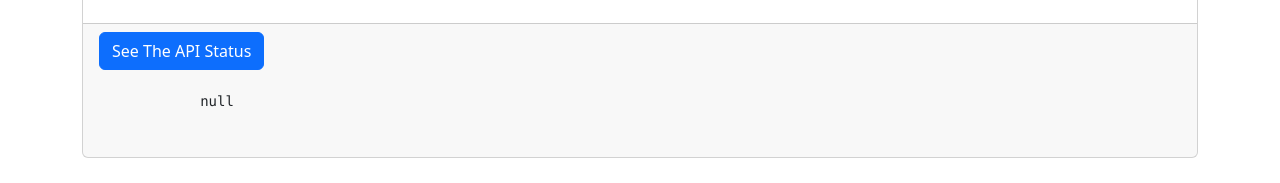
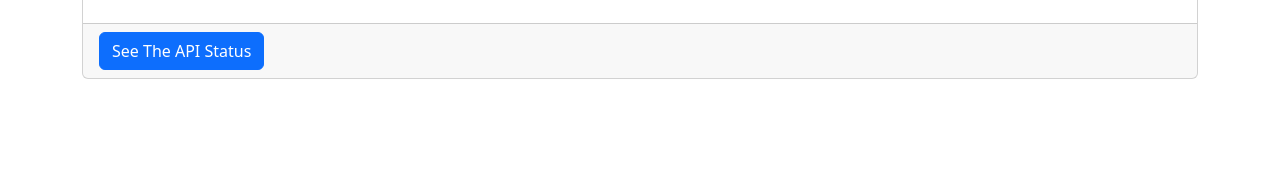
Before and after one commit to BenD150/intro-feb-2023, an Angular app in the folder frontend/: page /about in a window 1280 px wide. Shown: the part 267-450 px from the top of the page. Built offline with nearby package versions, Linux system fonts and the light colour scheme.

Commit message:
API nice looking message

```diff
--- a/frontend/src/app/components/about/about.component.html
+++ b/frontend/src/app/components/about/about.component.html
@@ -8,9 +8,9 @@
     <div class="card-footer">
         <button (click)="getStatus()"
                 class="btn btn-primary">See The API Status</button>
-        <pre>
-            <!-- When you have an observable, you HAVE to push it through the async pipe -->
-            {{ responseFromServer$ | async | json }}
-        </pre>
+        <div *ngIf="(responseFromServer$ | async) as response">
+            <p>The status is {{ response?.message }} </p>
+            <p>Contact for Help: {{ response?.contact }}</p>
+        </div>
     </div>
 </div>
```
